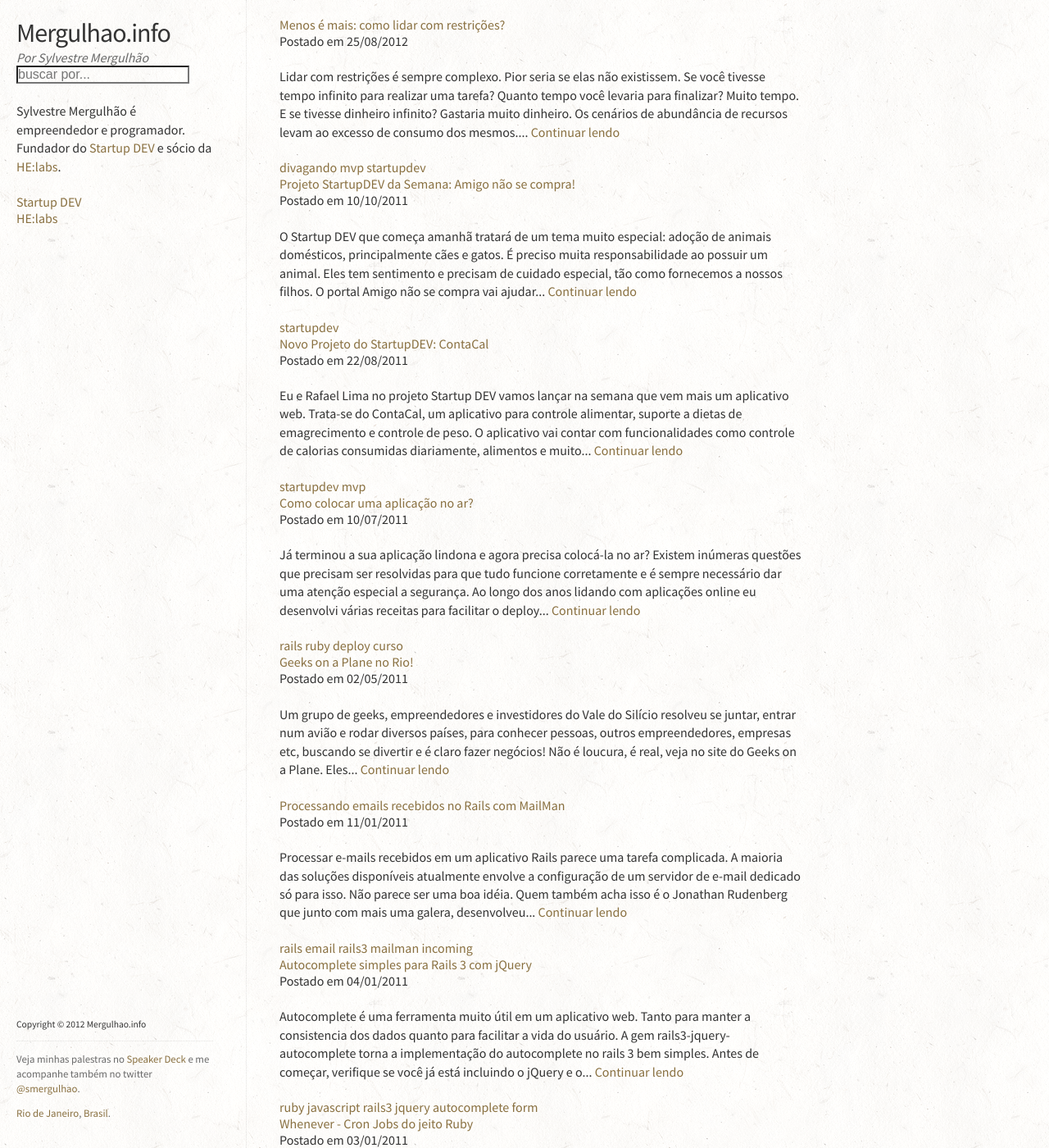
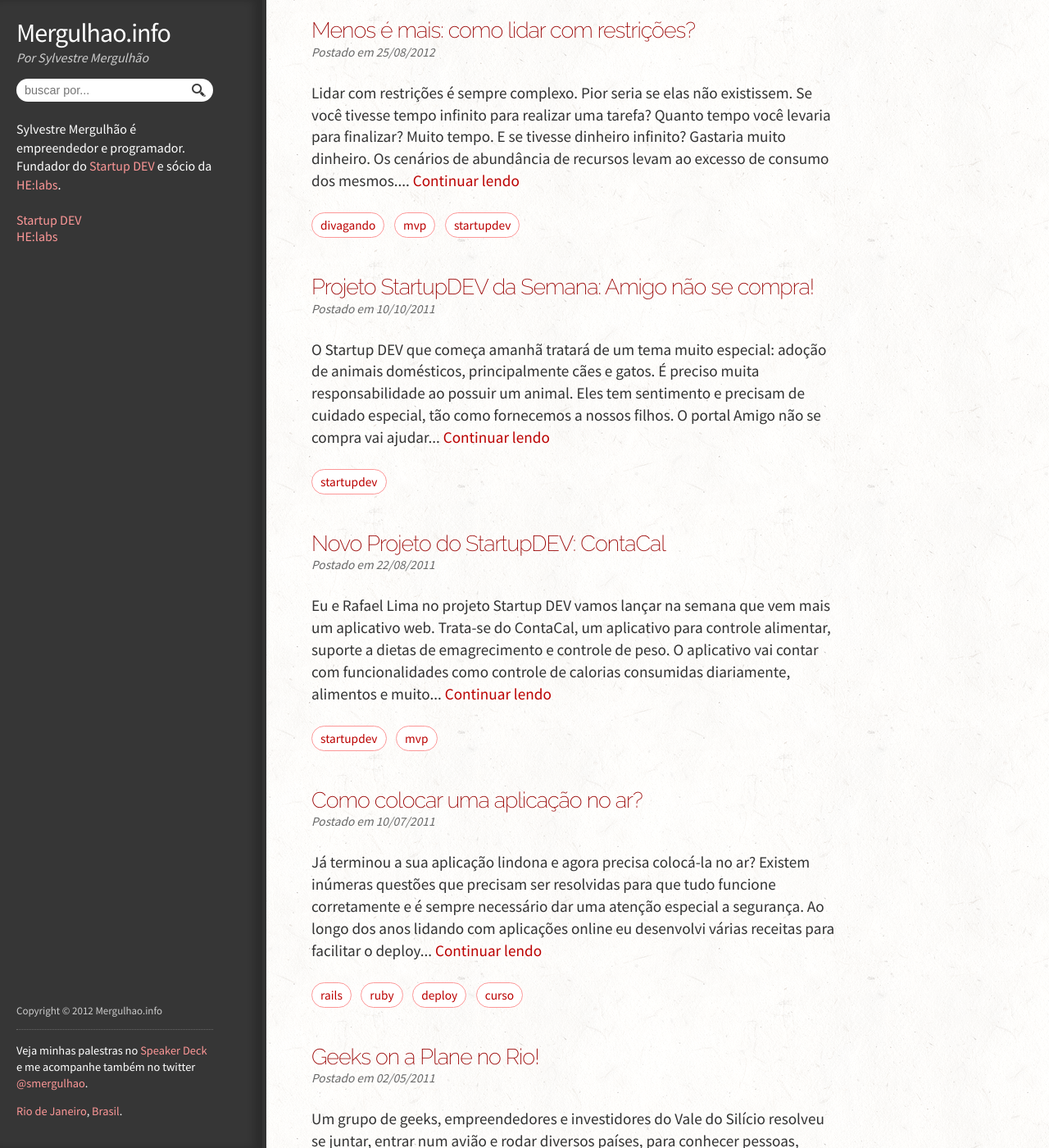
Before and after one commit to mergulhao/mergulhao.github.com, a Jekyll site: the page built from index.html, in a window 1280 px wide and 1400 px high. Shown: the whole window at 82% size. Built offline with Jekyll 4.4.1, drawn with Linux system fonts in a browser that asks for light colours; nearby versions of some CDN libraries; the list of posts is cut into pages by our own code.

Commit message:
Making layout darker.

```diff
--- a/assets/stylesheets/global.css
+++ b/assets/stylesheets/global.css
@@ -9,11 +9,11 @@ body {
 }
 
 a, a:active, a:visited {
-  color: #897040;
+  color: #FC9797;
 }
 
 a:hover {
-  color: #033649;
+  color: #F97575;
   text-decoration: underline;
 }
 
@@ -27,9 +27,22 @@ p {
 header {
   position: fixed;
   top: 0;
+  bottom: 0;
   left: 0;
   width: 240px;
   padding: 20px;
+  background-color: #363636;
+  border-right: 5px solid #333;
+  -moz-box-shadow: inset -10px 0 10px rgba(0,0,0,.2);
+  -webkit-box-shadow: inset -10px 0 10px rgba(0,0,0,.2);
+  -ms-box-shadow: inset -10px 0 10px rgba(0,0,0,.2);
+  -o-box-shadow: inset -10px 0 10px rgba(0,0,0,.2);
+  box-shadow: inset -10px 0 10px rgba(0,0,0,.2);
+  color: #fff;
+}
+
+header hgroup {
+  margin: 0 0 1em;
 }
 
 header hgroup h1 {
@@ -39,17 +52,17 @@ header hgroup h1 {
 
 header hgroup h2 {
   font-style: italic;
-  color: #696969;
+  color: #ccc;
 }
 
 header a#brand,
 header a#brand:active,
 header a#brand:visited {
-  color: #333;
+  color: #fff;
 }
 
 header a#brand:hover {
-  color: #333;
+  color: #fff;
   text-decoration: none;
   opacity: .8;
 }
@@ -59,9 +72,90 @@ header a#brand:hover {
 section[role="main"] {
   margin-left: 300px;
   padding: 20px 40px;
-  border-left: 1px dotted #e9e9e9;
-  border-left: 1px dotted rgba(0,0,0,.1);
+  font-size: 1.2em;
   width: 50%;
+}
+
+section[role="main"] a {
+  color: #B00;
+}
+
+section[role="main"] a:hover {
+  color: #900;
+}
+
+section[role="main"] hgroup h1,
+section[role="main"] hgroup h2 a {
+  font-size: 2.2em;
+  font-family: 'Raleway', Helvetica, Arial, Sans-Serif;
+  font-weight: 200;
+  letter-spacing: -1px;
+  color: #900;
+}
+
+section[role="main"] hgroup h2 a {
+  font-size: 1.4em;
+}
+
+section[role="main"] hgroup h1 + h2,
+section[role="main"] hgroup h3 {
+  color: #696969;
+  font-size: .8em;
+  font-style: italic;
+}
+
+section[role="main"] .tags {
+  margin: 0 0 2.5em;
+}
+
+section[role="main"] .tags a {
+  margin: 0 .5em 0 0;
+  padding: 5px 10px;
+  background: #fff;
+  font-size: .8em;
+  border: 1px solid #FC9797;
+  -moz-border-radius: 20px;
+  -webkit-border-radius: 20px;
+  border-radius: 20px;
+}
+
+section[role="main"] .tags a:hover {
+  border: 1px solid #900;
+  text-decoration: none;
+}
+
+#post-image {
+  margin: 1.4em 0 0;
+  text-align: center;
+}
+
+#post-image a {
+  margin: auto;
+  display: inline-block;
+}
+
+/* FORMS */
+
+.search-query {
+  width: 100%;
+  background: #fff url(/assets/images/magnifying-glass.png) no-repeat center right;
+  padding: 6px 10px;
+  border: none;
+  -moz-box-sizing: border-box;
+  -webkit-box-sizing: border-box;
+  box-sizing: border-box;
+  -moz-border-radius: 20px;
+  -webkit-border-radius: 20px;
+  border-radius: 20px;
+  font-size: .9em;
+}
+
+.search-query:focus {
+  -moz-box-shadow: 0 0 15px rgba(255,255,255,.6);
+  -webkit-box-shadow: 0 0 15px rgba(255,255,255,.6);
+  -ms-box-shadow: 0 0 15px rgba(255,255,255,.6);
+  -o-box-shadow: 0 0 15px rgba(255,255,255,.6);
+  box-shadow: 0 0 15px rgba(255,255,255,.6);
 }
 
 /* FOOTER */
@@ -77,19 +171,18 @@ section[role="main"] {
   font-weight: bold;
   text-align: center;
   background: #fff;
-  color: #033649;
-  border: 1px solid #033649;
+  color: #363636;
   -moz-border-radius: 20px;
   -webkit-border-radius: 20px;
   border-radius: 20px;
 }
 
 #go-to-top a:hover {
-  -moz-box-shadow: 0 0 10px rgba(0,0,0,.4);
-  -webkit-box-shadow: 0 0 10px rgba(0,0,0,.4);
-  -ms-box-shadow: 0 0 10px rgba(0,0,0,.4);
-  -o-box-shadow: 0 0 10px rgba(0,0,0,.4);
-  box-shadow: 0 0 10px rgba(0,0,0,.4);
+  -moz-box-shadow: 0 0 20px rgba(0,0,0,.8);
+  -webkit-box-shadow: 0 0 20px rgba(0,0,0,.8);
+  -ms-box-shadow: 0 0 20px rgba(0,0,0,.8);
+  -o-box-shadow: 0 0 20px rgba(0,0,0,.8);
+  box-shadow: 0 0 20px rgba(0,0,0,.8);
   text-decoration: none;
 }
 
@@ -99,8 +192,8 @@ footer {
   left: 0;
   width: 240px;
   padding: 20px;
-  font-size: .8em;
-  color: #696969;
+  font-size: .9em;
+  color: #fff;
 }
 
 footer p {
@@ -109,8 +202,41 @@ footer p {
 
 footer p#copy {
   padding: 1em 0;
-  border-bottom: 1px dotted #e9e9e9;
-  border-bottom: 1px dotted rgba(0,0,0,.1);
+  border-bottom: 1px dotted #696969;
   font-size: .9em;
-  color: #333;
+  color: #ccc;
 }
+
+/* MEDIA QUERIES */
+
+@media only screen and (max-width: 760px) {
+  body {
+    -webkit-text-size-adjust: none;
+    font-size: 75%;
+  }
+
+  header,
+  footer {
+    width: 200px;
+  }
+
+  section[role="main"] {
+    margin-left: 260px;
+  }
+}
+
+@media only screen and (min-width: 1024px) {
+  header {
+    padding: 20px 60px 20px 20px;
+  }
+
+  section[role="main"] {
+    margin-left: 340px;
+  }
+}
+
+@media only screen and (min-width: 1290px) {
+  section[role="main"] {
+    width: 40%;
+  }
+}
```
Also changed, not shown: assets/images/magnifying-glass.png (added).
